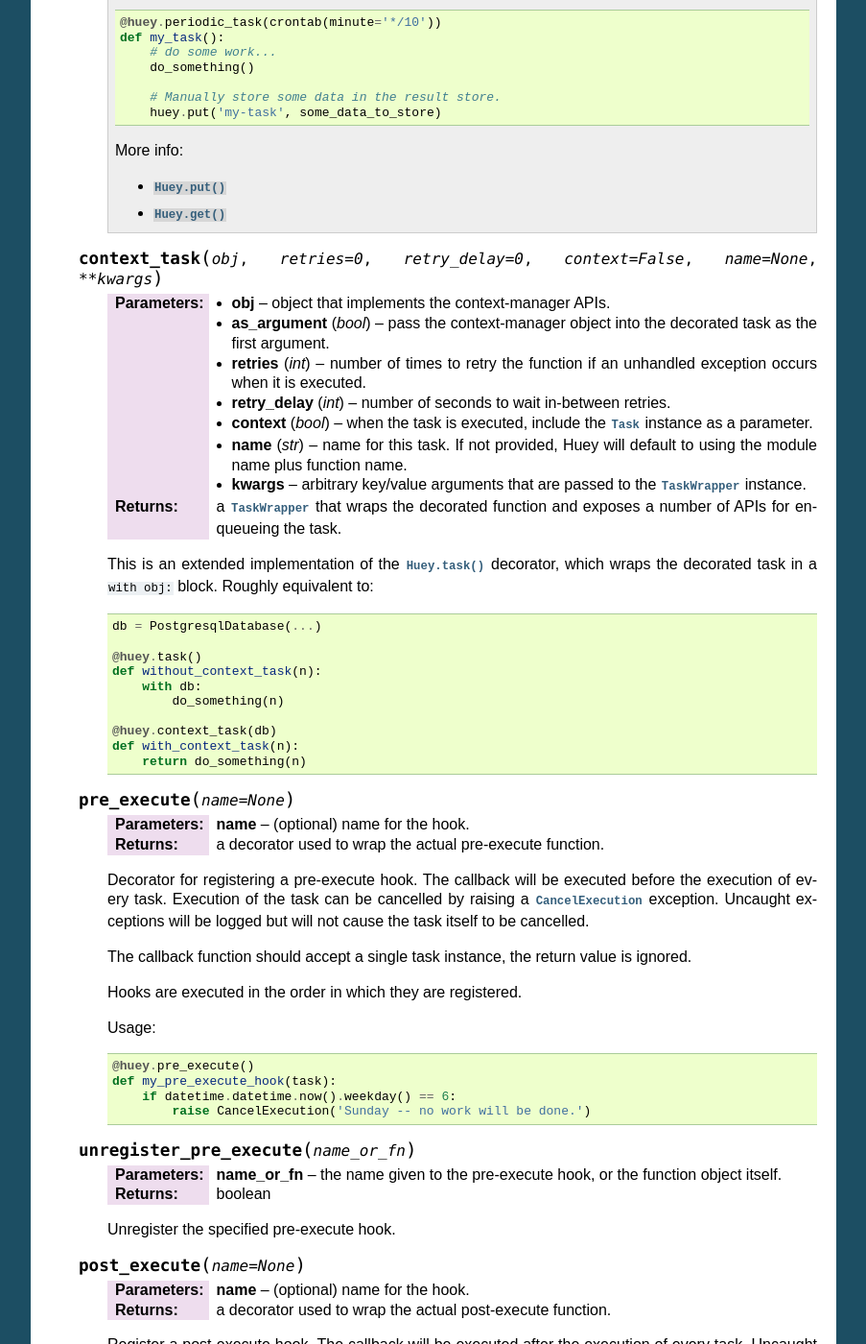
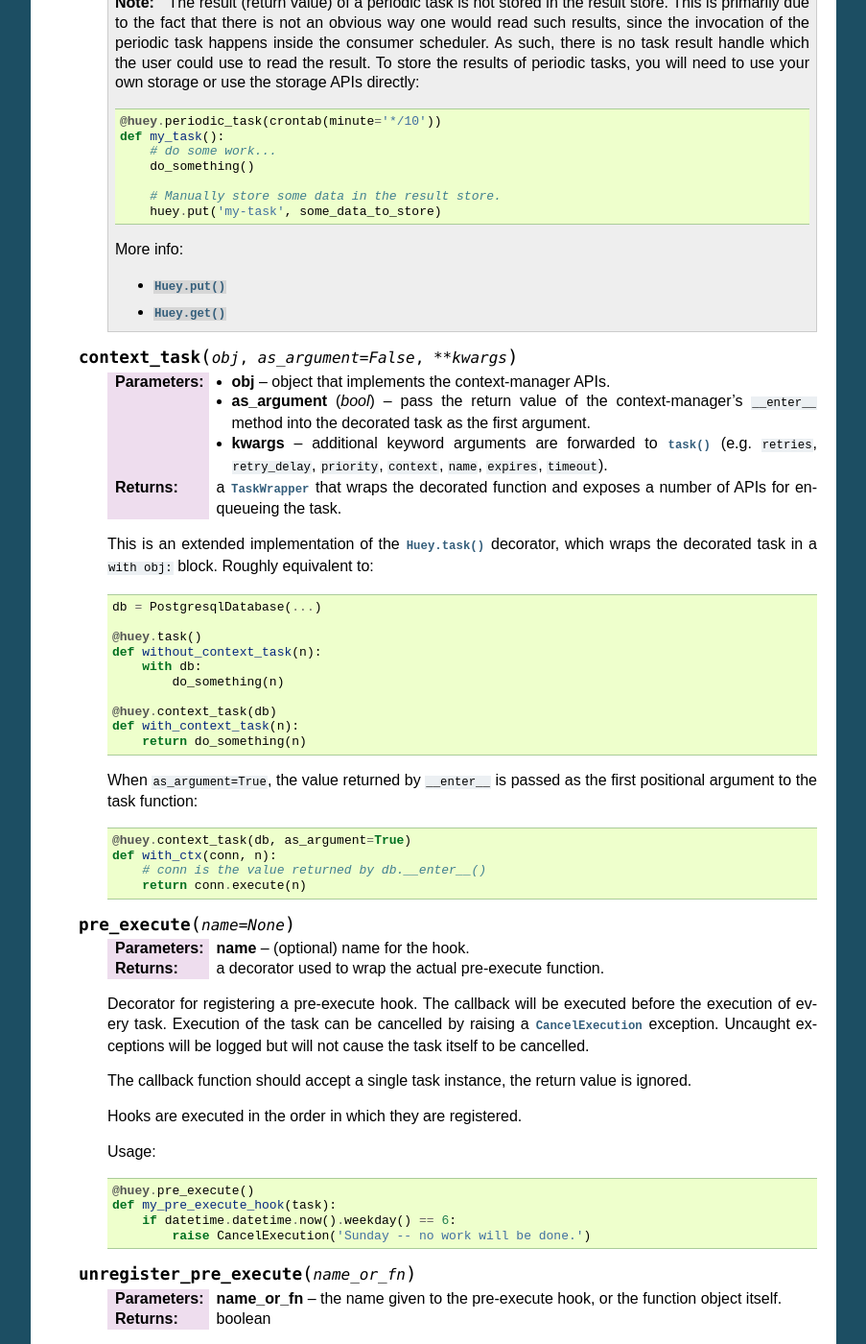
Before and after one commit to coleifer/huey, a Sphinx documentation site: the page built from docs/api.rst, in a window 1280 px wide and 1400 px high, scrolled down 7055 px. Shown: the whole window at 96% size, without its empty margins (198-1101 px from the left). Built offline with Sphinx 7.4.7, drawn with Linux system fonts in a browser that asks for light colours; some of the changed text lies outside the part shown.

Commit message:
Some cleanups in docs.

```diff
--- a/docs/api.rst
+++ b/docs/api.rst
@@ -58,6 +58,13 @@ Implementations of :py:class:`Huey` which handle task and result persistence.
     of the list. Redis also provides blocking-pop commands which allow the
     consumer to react to a new message as soon as it is available without
     resorting to polling.
+
+    For low-latency result-fetching, you can specify ``notify_result=True``
+    when instantiating ``RedisHuey`` (or subclasses). This works by
+    coordinating result readiness through a blocking pop on a dedicated result
+    list. By default this result-readiness list will expire after 86400 seconds,
+    but this can be controlled with the ``notify_result_ttl`` parameter.
+    **All RedisHuey** implementations support these options.
 
     .. seealso:: :py:class:`RedisStorage`
 
@@ -452,20 +459,14 @@ Huey object
             * :py:meth:`Huey.put`
             * :py:meth:`Huey.get`
 
-    .. py:method:: context_task(obj, retries=0, retry_delay=0, context=False, name=None, **kwargs)
+    .. py:method:: context_task(obj, as_argument=False, **kwargs)
 
         :param obj: object that implements the context-manager APIs.
-        :param bool as_argument: pass the context-manager object into the
-            decorated task as the first argument.
-        :param int retries: number of times to retry the function if an
-            unhandled exception occurs when it is executed.
-        :param int retry_delay: number of seconds to wait in-between retries.
-        :param bool context: when the task is executed, include the
-            :py:class:`Task` instance as a parameter.
-        :param str name: name for this task. If not provided, Huey will default
-            to using the module name plus function name.
-        :param kwargs: arbitrary key/value arguments that are passed to the
-            :py:class:`TaskWrapper` instance.
+        :param bool as_argument: pass the return value of the context-manager's
+            ``__enter__`` method into the decorated task as the first argument.
+        :param kwargs: additional keyword arguments are forwarded to
+            :py:meth:`~Huey.task` (e.g. ``retries``, ``retry_delay``,
+            ``priority``, ``context``, ``name``, ``expires``, ``timeout``).
         :returns: a :py:class:`TaskWrapper` that wraps the decorated function
             and exposes a number of APIs for enqueueing the task.
 
@@ -485,6 +486,16 @@ Huey object
             @huey.context_task(db)
             def with_context_task(n):
                 return do_something(n)
+
+        When ``as_argument=True``, the value returned by ``__enter__`` is
+        passed as the first positional argument to the task function:
+
+        .. code-block:: python
+
+            @huey.context_task(db, as_argument=True)
+            def with_ctx(conn, n):
+                # conn is the value returned by db.__enter__()
+                return conn.execute(n)
 
     .. py:method:: pre_execute(name=None)
 
@@ -2255,44 +2266,5 @@ Huey comes with several built-in storage implementations:
     to be empty. Intended for testing only.
 
 
-.. py:class:: BaseStorage(name='huey', **storage_kwargs)
-
-    .. py:method:: enqueue(data, priority=None)
-
-    .. py:method:: dequeue()
-
-    .. py:method:: queue_size()
-
-    .. py:method:: enqueued_items(limit=None)
-
-    .. py:method:: flush_queue()
-
-    .. py:method:: add_to_schedule(data, timestamp)
-
-    .. py:method:: read_schedule(timestamp)
-
-    .. py:method:: schedule_size()
-
-    .. py:method:: scheduled_items(limit=None)
-
-    .. py:method:: flush_schedule()
-
-    .. py:method:: put_data(key, value, is_result=False)
-
-    .. py:method:: peek_data(key)
-
-    .. py:method:: pop_data(key)
-
-    .. py:method:: wait_result(key, timeout=None, backoff=1.15, max_delay=1.0)
-
-    .. py:method:: put_if_empty(key, value)
-
-    .. py:method:: has_data_for_key(key)
-
-    .. py:method:: incr(key, amount=1)
-
-    .. py:method:: result_store_size()
-
-    .. py:method:: result_items()
-
-    .. py:method:: flush_results()
+.. autoclass:: huey.storage.BaseStorage
+   :members:
--- a/docs/conf.py
+++ b/docs/conf.py
@@ -25,7 +25,9 @@ import sys, os
 
 # Add any Sphinx extension module names here, as strings. They can be extensions
 # coming with Sphinx (named 'sphinx.ext.*') or your custom ones.
-extensions = []
+extensions = [
+    'sphinx.ext.autodoc',
+]
 
 # Add any paths that contain templates here, relative to this directory.
 templates_path = ['_templates']
@@ -40,8 +42,8 @@ source_suffix = '.rst'
 master_doc = 'index'
 
 # General information about the project.
-project = u'huey'
-copyright = u'2013, charles leifer'
+project = 'huey'
+copyright = '2013, charles leifer'
 
 # The version info for the project you're documenting, acts as replacement for
 # |version| and |release|, also used in various other places throughout the
--- a/docs/guide.rst
+++ b/docs/guide.rst
@@ -796,6 +796,8 @@ Expiration times can also be specified when scheduling tasks:
         eta=one_hr,
         expires=one_hr + timedelta(seconds=60))
 
+.. _task-timeouts:
+
 Task timeouts
 -------------
 
@@ -916,6 +918,8 @@ Examples:
             do_db_backup()
 
 See :py:meth:`Huey.lock_task` for API documentation.
+
+.. _rate-limiting:
 
 Rate-Limiting
 -------------
--- a/docs/index.rst
+++ b/docs/index.rst
@@ -123,6 +123,7 @@ Table of contents
    api
    contrib
    troubleshooting
+   recipes
    changes
 
 Huey is named in honor of my cat
```
Also changed, not shown: docs/changes.rst (+12 -0 lines).
